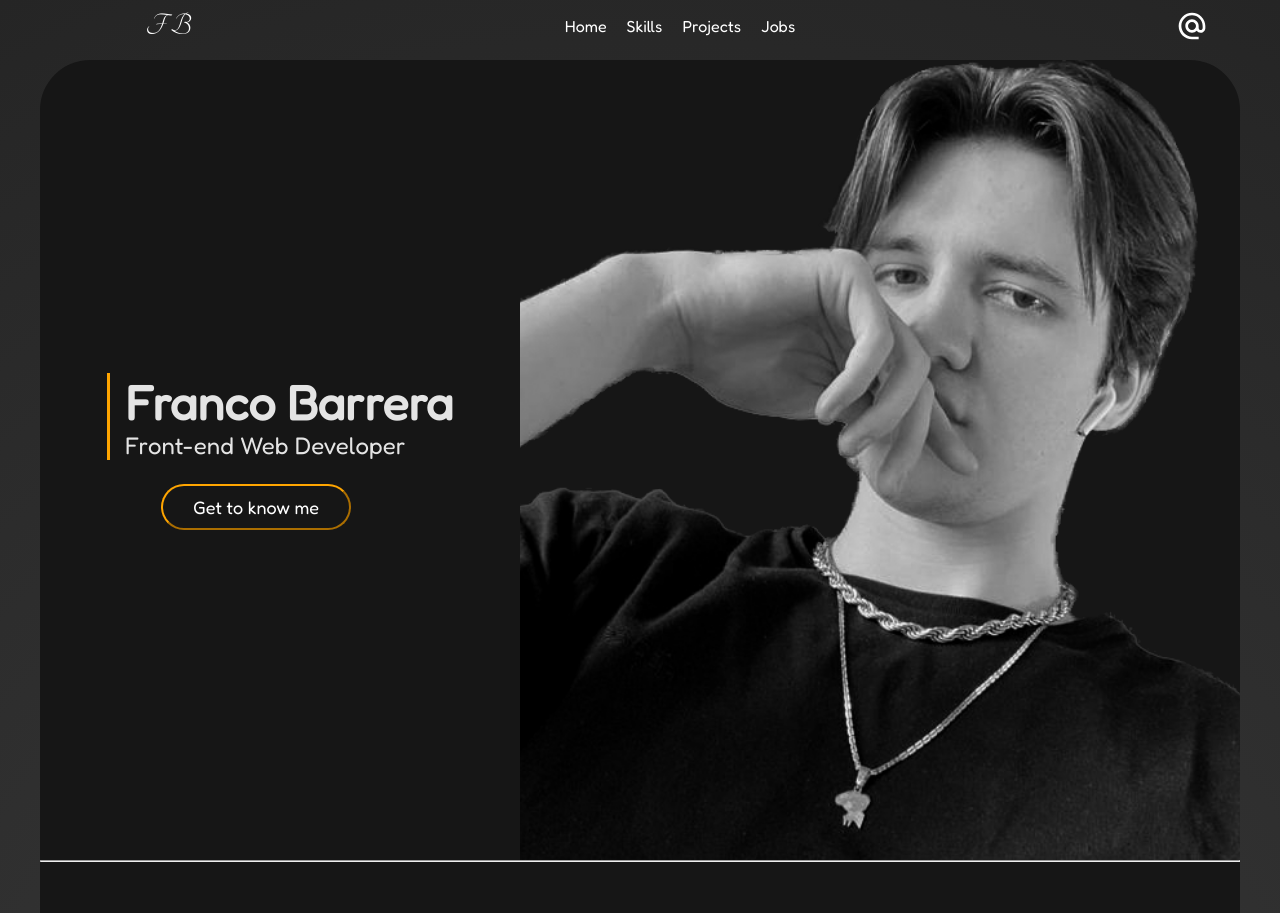
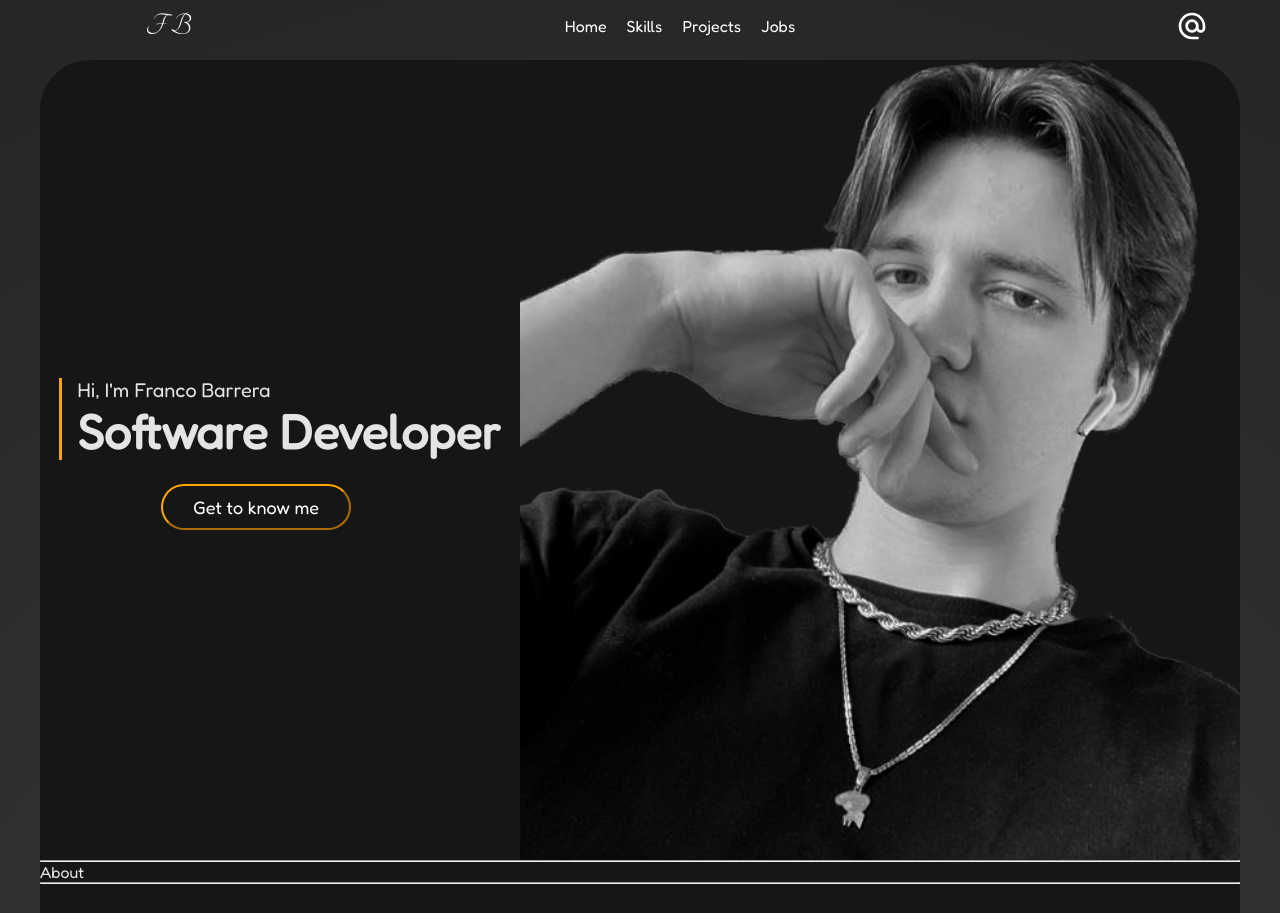
Before and after one commit to FrancoBarrera99/portfolio, a React (Create React App) app: page / in a window 1280 px wide. Shown: the top 913 px of the page. Built offline with nearby package versions, Linux system fonts and the light colour scheme.

Commit message:
Create About Component - Update Banner Component Title

```diff
--- a/src/App.js
+++ b/src/App.js
@@ -1,6 +1,7 @@
 import './App.css';
-import Header from "./components/header/Header.jsx";
+import Header from "./components/header/Header";
 import Banner from "./components/banner/Banner";
+import About from "./components/about/About"
 import Skills from "./components/skills/Skills";
 import Projects from "./components/projects/Projects";
 import Jobs from "./components/jobs/Jobs";
@@ -14,6 +15,8 @@ const App = () => {
       <Header />
       <Banner />
       <hr/>
+      <About/>
+      <hr/>
       <Skills />
       <hr/>
       <Projects />
--- /dev/null
+++ b/src/components/about/About.jsx
@@ -0,0 +1,9 @@
+import React from 'react'
+
+const About = () => {
+  return (
+    <div>About</div>
+  )
+}
+
+export default About
--- a/src/components/banner/Banner.jsx
+++ b/src/components/banner/Banner.jsx
@@ -9,8 +9,8 @@ const Banner = () => {
       <div className='presentation_container'>
         <div className='top_container'>
           <div className='text_wrapper'>
-            <h1 className='text'>Franco Barrera</h1>
-            <h4 className='text'>Front-end Web Developer</h4>
+            <h5 className='text'>Hi, I'm Franco Barrera</h5>
+            <h1 className='text'>Software Developer</h1>
           </div>
         </div>
         <div className='bottom_container'>
```
